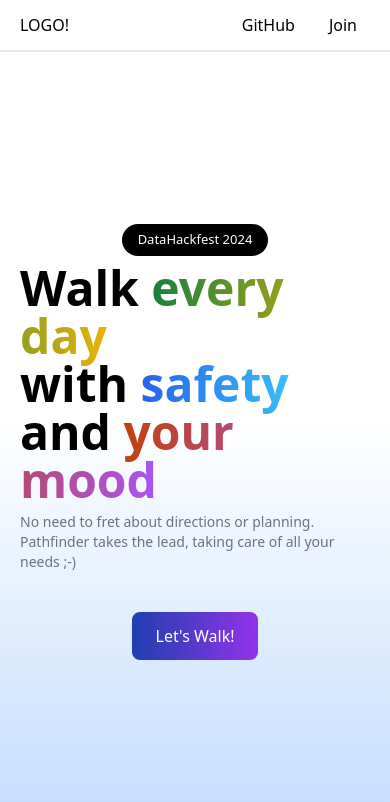
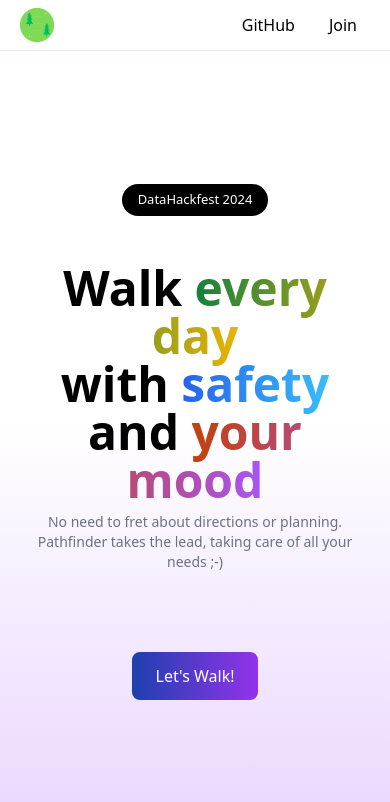
Before and after one commit to BY-Chai/Data-Hackfest-2024-Submission, a Next.js app in the folder client/: page / in a window 390 px wide. Shown: the top 802 px of the page. Built offline with nearby package versions, Linux system fonts and the light colour scheme.

Commit message:
feat: build the main page

```diff
--- /dev/null
+++ b/client/app/(general)/layout.tsx
@@ -0,0 +1,16 @@
+import NiceBackground from "../components/NiceBackground";
+
+function RootLayout({
+  children,
+}: Readonly<{
+  children: React.ReactNode;
+}>) {
+  return (
+    <div className="flex flex-col items-center justify-center space-y-10 px-5 pt-36">
+      <NiceBackground colour="purple" />
+      {children}
+    </div>
+  );
+}
+
+export default RootLayout;
--- /dev/null
+++ b/client/app/(general)/page.tsx
@@ -0,0 +1,47 @@
+import Link from "next/link";
+
+function Home() {
+  return (
+    <>
+      <Link
+        href="https://data-hackfest-21458.devpost.com/"
+        className="bg-black text-white py-1.5 px-4 rounded-full text-[13px]">
+        <span>DataHackfest 2024</span>
+      </Link>
+
+      <div className="text-5xl md:text-6xl lg:text-[75px] font-semibold text-center pt-2 space-y-0 sm:-space-y-2.5">
+        <h1>
+          <p>
+            Walk{" "}
+            <span className="font-black bg-clip-text text-transparent bg-gradient-to-r from-green-700 to-yellow-500 ">
+              every day
+            </span>
+          </p>
+          <p>
+            with{" "}
+            <span className="font-black bg-clip-text text-transparent bg-gradient-to-r from-blue-600 to-sky-400">
+              safety
+            </span>{" "}
+            and{" "}
+            <span className="font-black bg-clip-text text-transparent bg-gradient-to-r from-orange-700 to-purple-500">
+              your mood
+            </span>
+          </p>
+        </h1>
+
+        <p className="font-normal text-sm text-gray-500 md:text-lg text-center pt-2 sm:pt-6 pb-10">
+          No need to fret about directions or planning. Pathfinder takes the
+          lead, taking care of all your needs ;-)
+        </p>
+      </div>
+
+      <Link
+        className="transition-transform bg-gradient-to-r from-blue-800 to-purple-600 text-white py-3 px-6 rounded-lg hover:scale-105"
+        href="/signup">
+        Let's Walk!
+      </Link>
+    </>
+  );
+}
+
+export default Home;
--- /dev/null
+++ b/client/app/(main)/layout.tsx
@@ -0,0 +1,13 @@
+function RootLayout({
+  children,
+}: Readonly<{
+  children: React.ReactNode;
+}>) {
+  return (
+    <div className="pt-12 md:max-w-3xl lg:max-w-5xl px-5 mx-auto">
+      {children}
+    </div>
+  );
+}
+
+export default RootLayout;
--- a/client/app/components/NavBar.tsx
+++ b/client/app/components/NavBar.tsx
@@ -1,4 +1,6 @@
 import Link from "next/link";
+import PathFinderLogo from "@public/pathfinder.jpg";
+import Image from "next/image";
 
 interface NavBarReceive {
   loggedIn: boolean;
@@ -6,10 +8,16 @@ interface NavBarReceive {
 
 function NavBar({ loggedIn }: NavBarReceive) {
   return (
-    <nav className="px-5 py-2 fixed top-0 left-0 w-full flex items-center justify-between bg-transparent backdrop-blur-xl *:flex *:space-x-2 border-b-2 border-b-gray-200">
-      <div>
-        <span>LOGO!</span>
-      </div>
+    <nav className="px-5 py-2 fixed top-0 left-0 w-full flex items-center justify-between bg-transparent backdrop-blur-xl *:flex *:space-x-2 border-b border-b-slate-200">
+      <Link href="/">
+        <Image
+          src={PathFinderLogo}
+          alt="PathFinder Logo"
+          width={34}
+          height={34}
+        />
+      </Link>
+
       <div>
         <NavBarLink
           linkTo="https://github.com/BY-Chai/Data-Hackfest-2024-Submission"
--- a/client/app/layout.tsx
+++ b/client/app/layout.tsx
@@ -6,17 +6,19 @@ export const metadata: Metadata = {
   title: "Welcome To PathFinder",
 };
 
-export default function RootLayout({
+function RootLayout({
   children,
 }: Readonly<{
   children: React.ReactNode;
 }>) {
   return (
-    <html lang="en" className="h-screen">
+    <html lang="en">
       <body>
         <NavBar loggedIn={false} />
-        <main className="px-5">{children}</main>
+        <main>{children}</main>
       </body>
     </html>
   );
 }
+
+export default RootLayout;
--- a/client/app/page.tsx
+++ /dev/null
@@ -1,52 +0,0 @@
-import Link from "next/link";
-
-function Home() {
-  return (
-    <>
-      <div className="fixed top-0 left-0 w-full h-screen bg-gradient-to-t from-blue-200 via-transparent to-transparent -z-10" />
-      <div className="flex flex-col items-center justify-center space-y-10 pt-56">
-        <div className="flex justify-center items-center flex-col">
-          <Link
-            href="https://data-hackfest-21458.devpost.com/"
-            className="bg-black text-white py-1.5 px-4 rounded-full text-[13px]">
-            <span>DataHackfest 2024</span>
-          </Link>
-
-          <div className="text-5xl md:text-6xl lg:text-[75px] font-semibold text-left sm:text-center pt-2 space-y-0 sm:-space-y-2.5">
-            <h1>
-              <p>
-                Walk{" "}
-                <span className="font-black bg-clip-text text-transparent bg-gradient-to-r from-green-700 to-yellow-500 ">
-                  every day
-                </span>
-              </p>
-              <p>
-                with{" "}
-                <span className="font-black bg-clip-text text-transparent bg-gradient-to-r from-blue-600 to-sky-400">
-                  safety
-                </span>{" "}
-                and{" "}
-                <span className="font-black bg-clip-text text-transparent bg-gradient-to-r from-orange-700 to-purple-500">
-                  your mood
-                </span>
-              </p>
-            </h1>
-
-            <p className="font-normal text-sm text-gray-500 text-left md:text-lg sm:text-center pt-2 sm:pt-6 pb-10">
-              No need to fret about directions or planning. Pathfinder takes the
-              lead, taking care of all your needs ;-)
-            </p>
-          </div>
-
-          <Link
-            className="transition-transform bg-gradient-to-r from-blue-800 to-purple-600 text-white py-3 px-6 rounded-lg hover:scale-105"
-            href="/signup">
-            Let's Walk!
-          </Link>
-        </div>
-      </div>
-    </>
-  );
-}
-
-export default Home;
```
